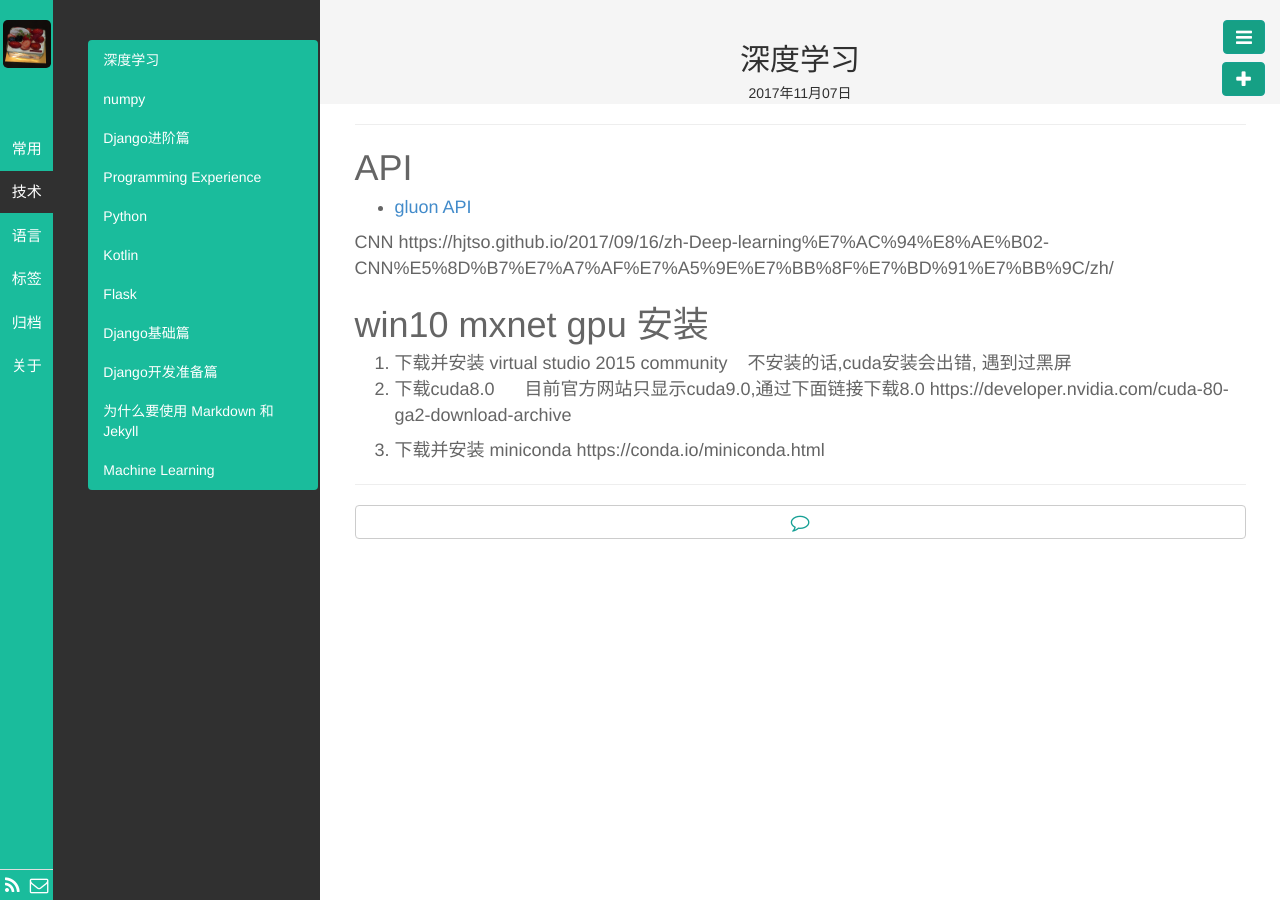
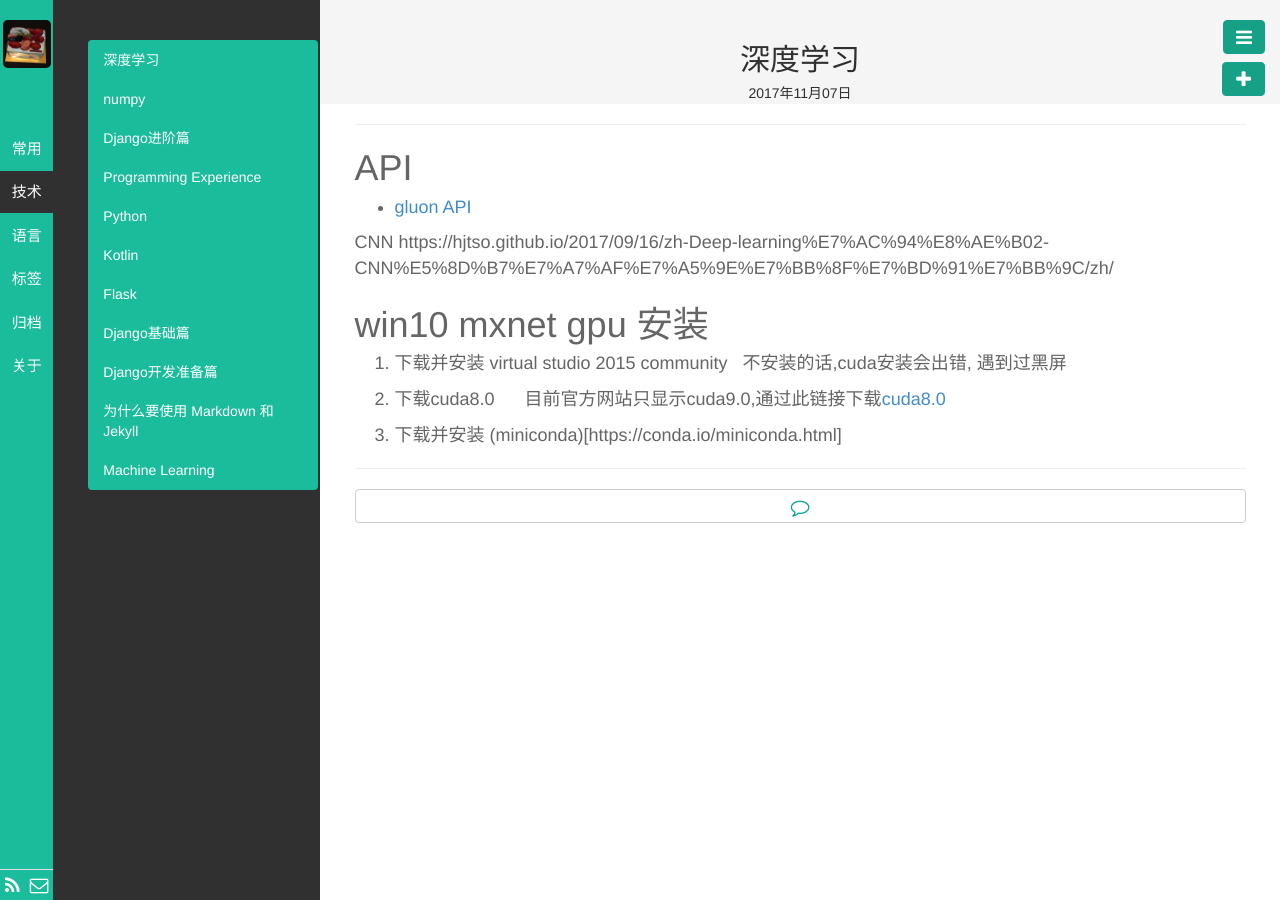
Before and after one commit to kyoyo/kyoyo.github.io, a Jekyll site: the page built from _posts/技術/2017-11-07-deep-learning.md, in a window 1280 px wide. Built offline with Jekyll 4.4.1, drawn with Linux system fonts in a browser that asks for light colours; Markdown is read by kramdown in place of the engine named in the settings.

Commit message:
Update 2017-11-07-deep-learning.md

```diff
--- a/_posts/技術/2017-11-07-deep-learning.md
+++ b/_posts/技術/2017-11-07-deep-learning.md
@@ -16,10 +16,10 @@ https://hjtso.github.io/2017/09/16/zh-Deep-learning%E7%AC%94%E8%AE%B02-CNN%E5%8D
 
 # win10 mxnet gpu 安装
 1. 下载并安装 virtual studio 2015 community
-    不安装的话,cuda安装会出错, 遇到过黑屏
+
+    不安装的话,cuda安装会出错, 遇到过黑屏
+
 2. 下载cuda8.0
-    目前官方网站只显示cuda9.0,通过下面链接下载8.0
-https://developer.nvidia.com/cuda-80-ga2-download-archive
+    目前官方网站只显示cuda9.0,通过此链接下载[cuda8.0](https://developer.nvidia.com/cuda-80-ga2-download-archive)
 
-3. 下载并安装 miniconda
-https://conda.io/miniconda.html
+3. 下载并安装 (miniconda)[https://conda.io/miniconda.html]
```
